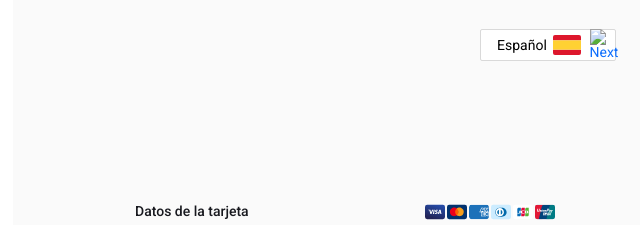
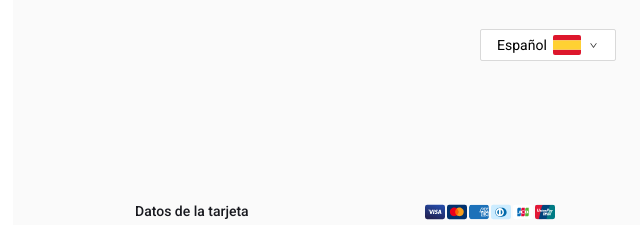
Before and after one commit to Neptali-Ricardo/PAYCOMET, a plain HTML site: page PAYCOMET/index.html in a window 1280 px wide. Shown: the top 225 px of the page, 640-1280 px from the left. Drawn offline with nearby package versions, Linux system fonts and the light colour scheme.

Commit message:
Add files via upload

```diff
--- a/PAYCOMET/index.html
+++ b/PAYCOMET/index.html
@@ -31,7 +31,7 @@
             </select>
             <img src="images/ES.svg" alt="ES">
             <a href="#">
-                <img src="images/next-icon.png" alt="Next" class="icon-next">
+                <img src="images/next-icon.svg" alt="Next" class="icon-next">
             </a>
         </div>
     </nav>
```
